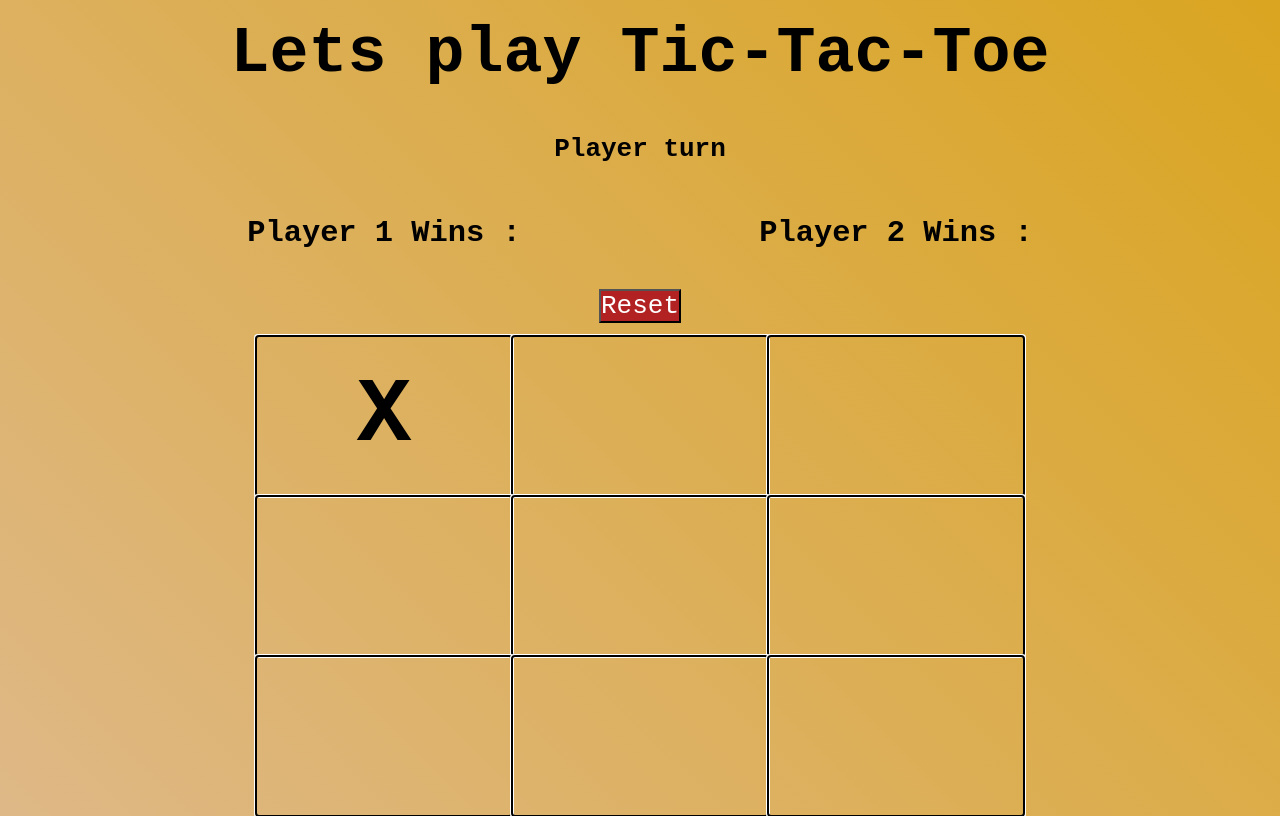
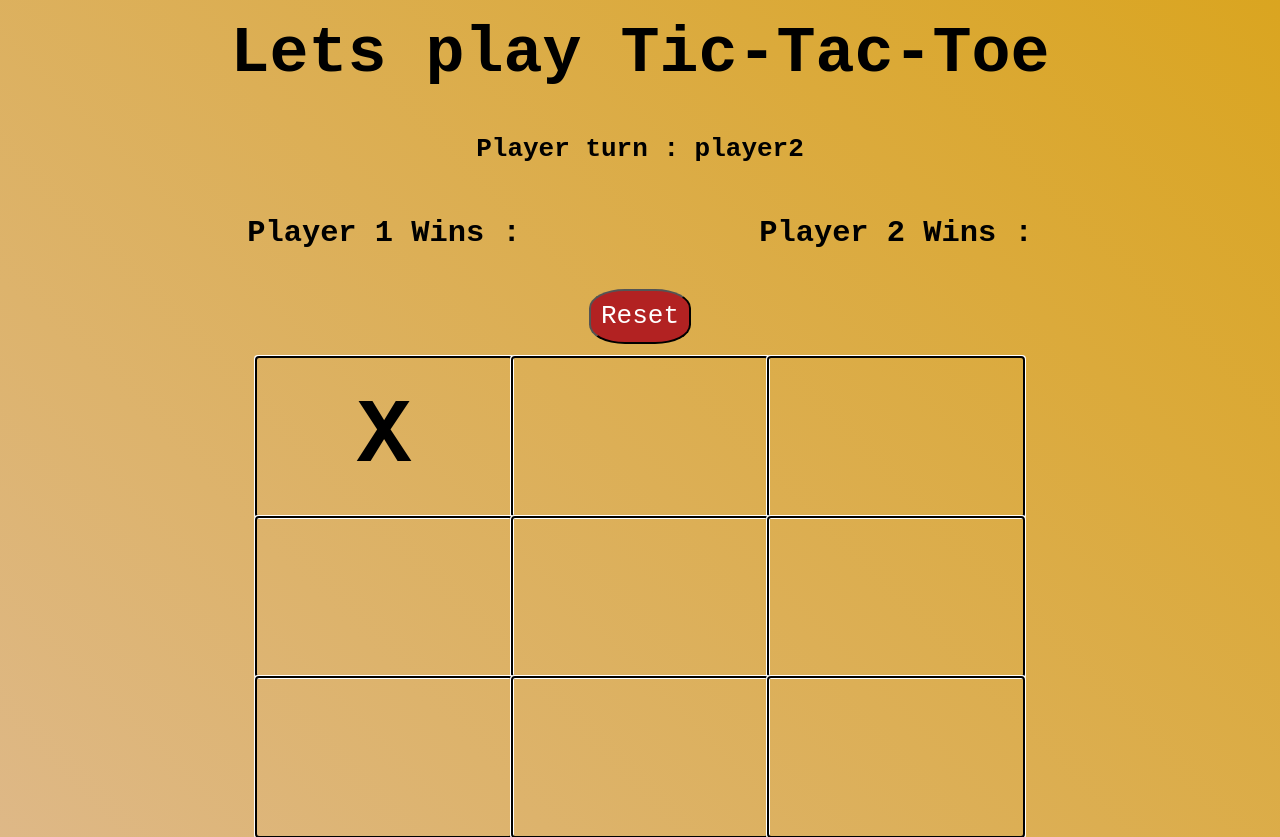
Before and after one commit to Zoro-chi/TOP-tictactoe, a plain HTML site: page index.html in a window 1280 px wide. Both pictures are taken after a click on the element 384 px from the left and 415 px from the top of the page. Before the commit the page ends 816 px from the top, so only its background shows below. Drawn offline with Linux system fonts and the light colour scheme.

Commit message:
added turn based and checkwin functionality

```diff
--- a/index.html
+++ b/index.html
@@ -13,7 +13,7 @@
     </header>
 
     <section id="main-page">
-        <h2>Player turn</h2>
+        <h2>Player turn : <span class="turn"> </span></h2>
         <aside id="info">
             <div class="player1">
                 <h3>Player 1 Wins : </h3>
--- a/main.js
+++ b/main.js
@@ -1,6 +1,8 @@
+let turn = document.querySelector(".turn")
 const player1 = new Player("player1", "X")
 const player2 = new Player("player2", "O")
-let currentPlayer = player1;
+let currentPlayer = player1
+turn.innerText = `${currentPlayer.name}`
 
 const gameBoard = (() => {
 
@@ -29,12 +31,47 @@ const game = (() => {
     const gameBoardArr = gameBoard.gameBoardArr
 
     const posclicked = (event) => {
-    const id = event.target.dataset.position
-    if(!gameBoard.spaces[(+id - 1)]){
-        gameBoard.spaces[(+id - 1)] = currentPlayer
-        event.target.innerText = currentPlayer.mark
-        currentPlayer = currentPlayer == player1 ? player2 : player1;
-    }
+        const id = event.target.dataset.position
+        const playerHasWon = () =>{
+            if (gameBoard.spaces[0] === currentPlayer.mark) {
+                if (gameBoard.spaces[1] == currentPlayer.mark && gameBoard.spaces[2] == currentPlayer.mark){
+                    return turn.innerText = `${currentPlayer.name} wins up top`
+                }
+                if (gameBoard.spaces[3] == currentPlayer.mark && gameBoard.spaces[6] == currentPlayer.mark){
+                    return turn.innerText = `${currentPlayer.name} wins on the left`
+                }
+                if (gameBoard.spaces[4] == currentPlayer.mark && gameBoard.spaces[8] == currentPlayer.mark){
+                    return turn.innerText = `${currentPlayer.name} wins diagonally`
+                }
+            }
+            if (gameBoard.spaces[8] === currentPlayer.mark){
+                if (gameBoard.spaces[2] == currentPlayer.mark && gameBoard.spaces[5] == currentPlayer.mark){
+                    return turn.innerText = `${currentPlayer.name} wins on the right`
+                }
+                if (gameBoard.spaces[6] == currentPlayer.mark && gameBoard.spaces[7] == currentPlayer.mark){
+                    return turn.innerText = `${currentPlayer.name} wins on the bottom`
+                }
+            }
+            if (gameBoard.spaces[4] === currentPlayer.mark) {
+                if (gameBoard.spaces[3] == currentPlayer.mark && gameBoard.spaces[5] == currentPlayer.mark){
+                    return turn.innerText = `${currentPlayer.name} wins in the middle`
+                }
+                if (gameBoard.spaces[1] == currentPlayer.mark && gameBoard.spaces[7] == currentPlayer.mark){
+                    return turn.innerText = `${currentPlayer.name} wins in the middle`
+                }
+            }
+        }
+        if(!gameBoard.spaces[(+id - 1)]){
+            gameBoard.spaces[(+id - 1)] = currentPlayer.mark
+            event.target.innerText = currentPlayer.mark
+
+            if(playerHasWon()) {
+                return turn.style.backgroundColor = "red"
+            }
+            currentPlayer = currentPlayer == player1 ? player2 : player1;
+            turn.innerText = `${currentPlayer.name}`
+        }
+
     }
 
     gameBoardArr.forEach((pos, index) => {
--- a/styles.css
+++ b/styles.css
@@ -36,6 +36,8 @@ button {
     font-size: 2rem;
     background: firebrick;
     color: white;
+    padding: 0.8rem;
+    border-radius: 35%;
 }
 button:hover{
     background-color: white;
```
